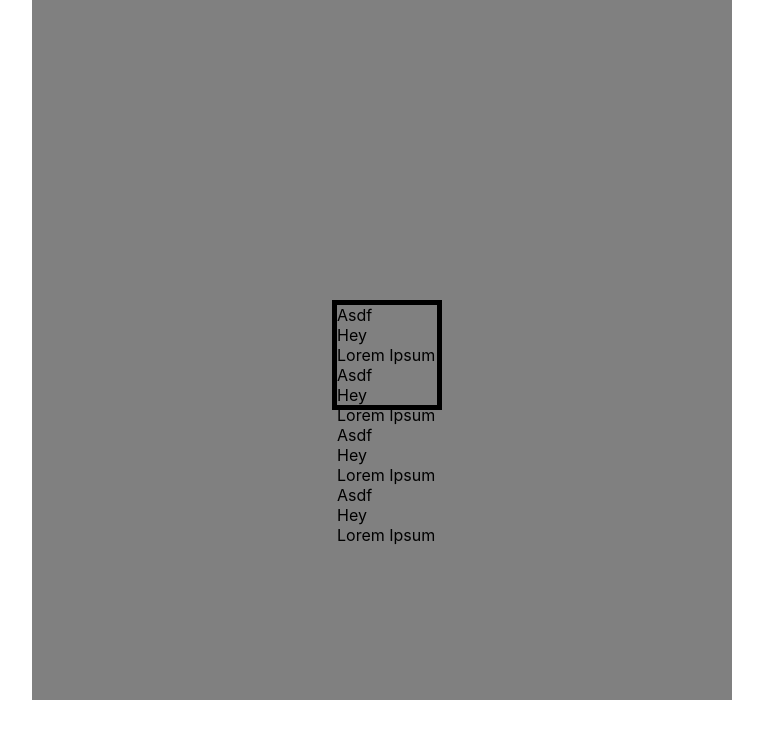
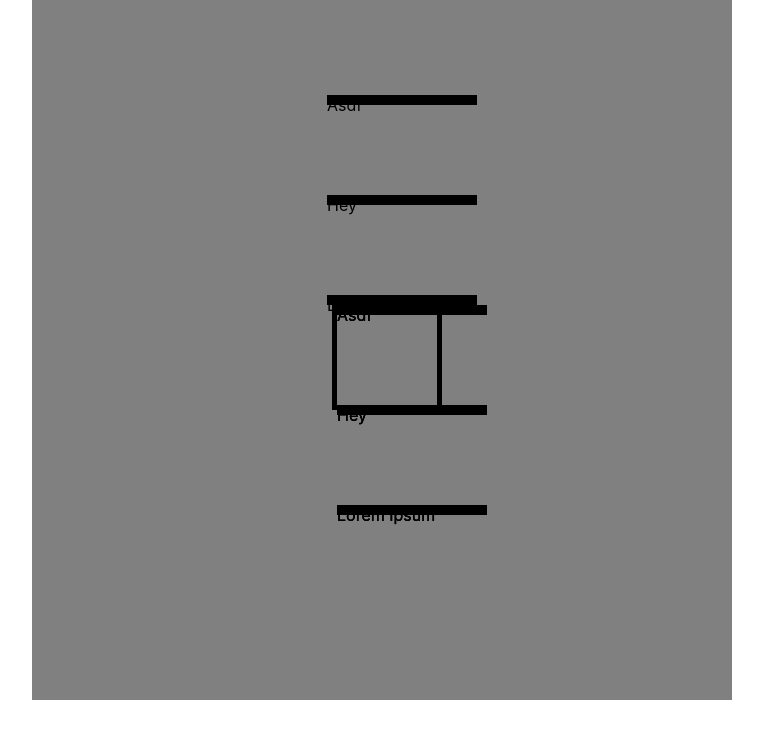
Before and after one commit to mar10outof10/radial-menu, a React (Create React App) app: page / in a window 1280 px wide. Shown: the top 738 px of the page, without its empty margins (258-1021 px from the left). Built offline with nearby package versions, Linux system fonts and the light colour scheme.

Commit message:
Bunch of positional styling

```diff
--- a/src/RadialMenu.scss
+++ b/src/RadialMenu.scss
@@ -15,5 +15,60 @@
     height: 100px;
     width: 100px;
     border: solid black 5px;
+
+  }
+
+  &-segment {
+    height: 300px;
+    width: 200px;
+    display: flex;
+    flex-direction: column;
+    justify-content: center;
+    position: absolute;
+
+    &:first-child {
+      top: -210px;
+      left: -10px;
+    }
+  }
+
+  &-line-container {
+    display: flex;
+    flex-direction: column;
+    height: 100px;
+
+    &:first-child {
+      width: 100px;
+    }
+
+    &:nth-child(2) {
+      width: 150px;
+    }
+
+    &:nth-child(3) {
+      width: 200px;
+    }
+
+  }
+
+  &-text-container {
+    height: 90px;
+  }
+
+  &-line {
+    height: 10px;
+    background-color:black;
+
+    &:first-child {
+      width: 100px;
+    }
+
+    &:nth-child(2) {
+      width: 150px;
+    }
+
+    &:nth-child(3) {
+      width: 200px;
+    }
   }
 }
--- a/src/components/Segment.js
+++ b/src/components/Segment.js
@@ -4,7 +4,7 @@ import Line from 'components/Line';
 
 const Segment = () => {
   return (
-    <div>
+    <div className="radialMenu-segment">
       <Line style={{height: "75px", width: "100px", position: "absolute", top: "100px"}}>
         Asdf
       </Line>
```
